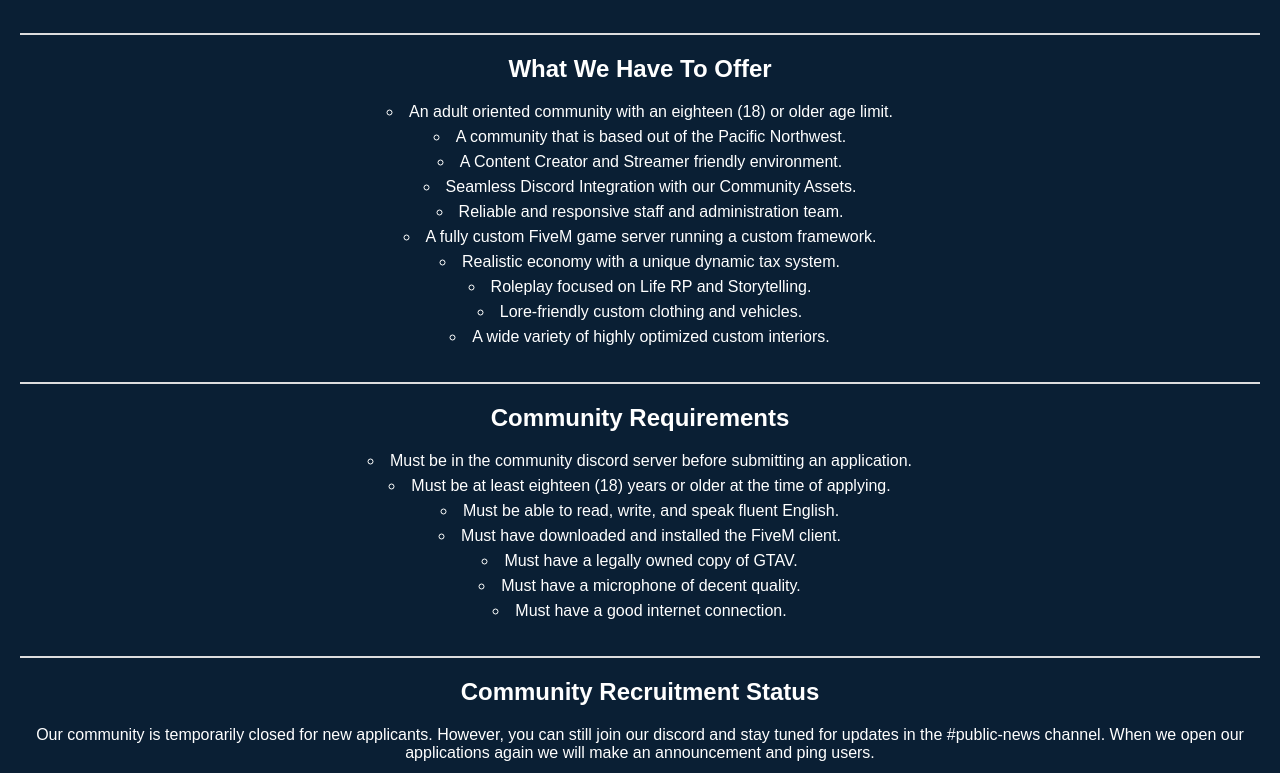
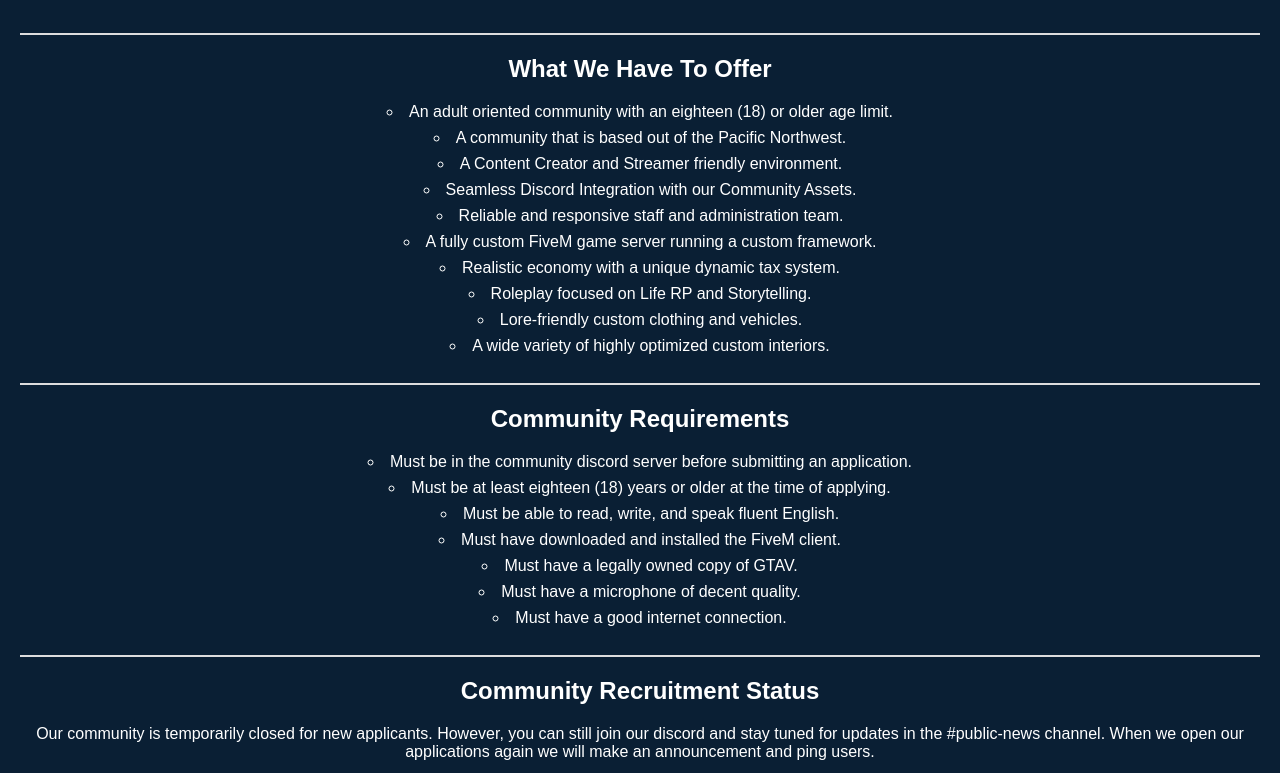
Before and after one commit to FirstRateRoleplay/www.FirstRateRoleplay.com, a plain HTML site: page index.html in a window 1280 px wide. Shown: the part 847-1620 px from the top of the page. Drawn offline with Linux system fonts and the light colour scheme.

Commit message:
Bullet Lists?

```diff
--- a/index.css
+++ b/index.css
@@ -48,12 +48,13 @@ section {
 ul {
   list-style-type: circle;
   list-style-position: inside;
+  margin-bottom: 5px;
   text-align: center;
   padding: 0%;
 }
 
 li {
-  margin-bottom: 7px;
+  margin-bottom: 8px;
 }
 
 /* Styling for buttons */
--- a/index.html
+++ b/index.html
@@ -26,7 +26,6 @@
 
     <section id="features">
         <h2>What We Have To Offer</h2>
-        <featlist>
         <ul>
             <li>An adult oriented community with an eighteen (18) or older age limit.</li>
             <li>A community that is based out of the Pacific Northwest.</li>
@@ -39,12 +38,10 @@
             <li>Lore-friendly custom clothing and vehicles.</li>
             <li>A wide variety of highly optimized custom interiors.</li>
         </ul>
-    </featlist>
     </section>
 
     <section id="requirements">
         <h2>Community Requirements</h2>
-        <reqlist>
         <ul>
             <li>Must be in the community discord server before submitting an application.</li>
             <li>Must be at least eighteen (18) years or older at the time of applying.</li>
@@ -54,7 +51,6 @@
             <li>Must have a microphone of decent quality.</li>
             <li>Must have a good internet connection.</li>
         </ul>
-    </reqlist>
     </section>
 
     <section id="recruitment">
```
Lines whose indentation alone changed are shown as unchanged.
